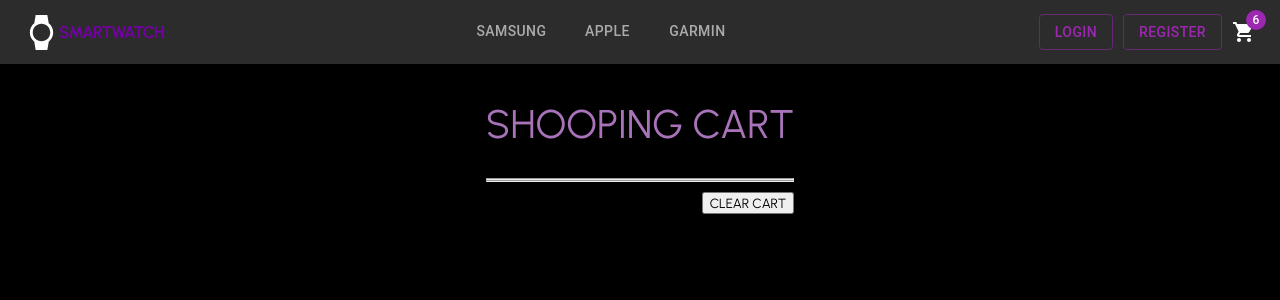
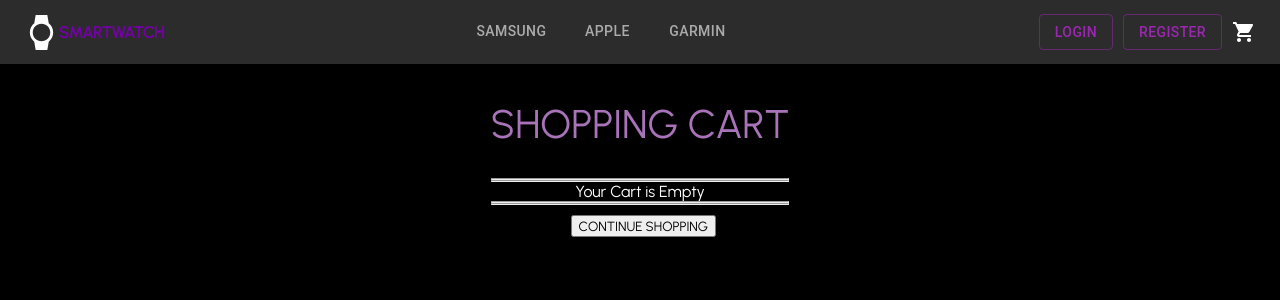
Before and after one commit to Norgito/smartwatch, a React (Create React App) app: page /cart in a window 1280 px wide. Shown: the top 300 px of the page. Built offline with nearby package versions, Linux system fonts and the light colour scheme.

Commit message:
Cart View

```diff
--- a/src/components/Cart/Cart.jsx
+++ b/src/components/Cart/Cart.jsx
@@ -1,6 +1,7 @@
 import React, { useContext } from "react";
 import { CartContext } from "../CartContext";
 import DeleteIcon from "@mui/icons-material/Delete";
+import { Link } from "react-router-dom"
 import {
   ImageCart,
   CartContainer,
@@ -9,7 +10,12 @@ import {
   CartInfo,
   TextCart,
   BtnRemoveAll,
+  BtnProceed,
+  BtnCart,
+  TotalPrice,
 } from "../Styles/Cart-Style";
+
+import FormatNumber from "../Util/FormatNumber"
 
 const Cart = () => {
   const test = useContext(CartContext);
@@ -17,15 +23,17 @@ const Cart = () => {
   return (
     <>
       <CartContainer>
-        <H1Cart>SHOOPING CART</H1Cart>
+        <H1Cart>SHOPPING CART</H1Cart>
         <hr />
         {test.cartList.length > 0 &&
           test.cartList.map((prod) => (
             <CartInfo>
               <ImageCart src={prod.image} />
               <H2Cart>{prod.product_name}</H2Cart>
+              <TextCart>Quantity: {prod.quantity}</TextCart>
               <TextCart>Price: ${prod.price}</TextCart>
-              <TextCart>Quantity: {prod.quantity}</TextCart>
+              <TextCart>Sub: <FormatNumber number={prod.price * prod.quantity} /></TextCart>
+
               <button onClick={() => test.removeItem(prod.id)} style={{cursor: "pointer"}}>
                 {" "}
                 <DeleteIcon />
@@ -33,7 +41,24 @@ const Cart = () => {
             </CartInfo>
           ))}
         <hr />
+        {
+          (test.cartList.length > 0)
+        ?
+        <>
+        <TotalPrice>TOTAL PRICE: <FormatNumber number={test.totalPrice()} /></TotalPrice>
+        <BtnProceed>CHECKOUT NOW</BtnProceed>
+        <hr />
         <BtnRemoveAll onClick={() => test.clear()} style={{cursor: "pointer"}}>CLEAR CART</BtnRemoveAll>
+
+        </>
+
+        :<>
+        <p>Your Cart is Empty</p>
+        <hr />
+        <hr />
+         <Link to='/'><BtnCart style={{cursor: "pointer"}}>CONTINUE SHOPPING</BtnCart></Link>
+         </>
+        }
       </CartContainer>
     </>
   );
--- a/src/components/CartContext.jsx
+++ b/src/components/CartContext.jsx
@@ -21,6 +21,15 @@ const CartContextProvider = ({children}) => {
     const isInCart = (id) => cartList.find(p => p.id === id) ? true : false;
     const removeItem = (id) => setCartList(cartList.filter(p => p.id !== id));
 
+    const totalPrice = () => {
+        return cartList.reduce((prev, act) => prev + act.quantity * act.price, 0);
+    }
+
+    const totalProducts = () => cartList.reduce((acumulador, productoActual) => acumulador + productoActual.quantity, 0);
+
+
+
+
 
     return (
         <CartContext.Provider value ={{
@@ -29,6 +38,8 @@ const CartContextProvider = ({children}) => {
             removeItem,
             clear,
             isInCart,
+            totalPrice,
+            totalProducts,
             }}>
             { children }
         </CartContext.Provider>
--- a/src/components/CartWidget/CartWidget.jsx
+++ b/src/components/CartWidget/CartWidget.jsx
@@ -1,9 +1,13 @@
 import ShoppingCartIcon from '@mui/icons-material/ShoppingCart';
 import Badge from '@mui/material/Badge';
+import { useContext } from 'react';
+import { CartContext } from '../CartContext';
 
 const CartWidget = () => {
+   const test = useContext(CartContext)
+
     return (
-      <Badge badgeContent={6} color="secondary">
+      <Badge badgeContent={test.totalProducts()} color="secondary">
         <ShoppingCartIcon color="white" />
       </Badge>
     );
--- a/src/components/NavBar/NavBar.jsx
+++ b/src/components/NavBar/NavBar.jsx
@@ -18,7 +18,9 @@ function NavBar() {
           </Tabs>
             <Button sx={{marginLeft:"auto"}} variant="outlined" color="secondary">Login</Button>
             <Button sx={{margin:"10px"}} variant="outlined" color="secondary">Register</Button>
+            <Link to="/cart" style={{textDecoration: "none", color: "white"}}>
             <CartWidget />
+            </Link>
         </Toolbar>
       </AppBar>
     </React.Fragment>
--- a/src/components/Styles/Cart-Style.jsx
+++ b/src/components/Styles/Cart-Style.jsx
@@ -40,7 +40,31 @@ const TextCart = styled.div`
 
 const BtnRemoveAll = styled.button`
     margin-top: 10px;
+    align-self: center;
+`;
+
+const BtnProceed = styled.button`
     align-self: flex-end;
+    margin-bottom:20px;
+    background-color: rgb(128, 50, 151);
+    border-style: none;
+    border-radius: 10px;
+    color: white;
+    width: 120px;
+    height: 25px;
+`;
+
+const BtnCart = styled.button`
+    margin-top: 10px;
+    margin-left: 80px;
+`;
+
+const TotalPrice = styled.div`
+  color: #ffff;
+  margin-top: 20px;
+  align-self: flex-end;
+  margin-bottom: 20px;
+
 `;
 
 export {
@@ -51,4 +75,7 @@ export {
   H2Cart,
   TextCart,
   BtnRemoveAll,
+  BtnCart,
+  TotalPrice,
+  BtnProceed,
 }
--- /dev/null
+++ b/src/components/Util/FormatNumber.jsx
@@ -0,0 +1,5 @@
+const FormatNumber = ({number}) => {
+    return <span>{new Intl.NumberFormat('en-US', { style: 'currency', currency: 'USD' }).format(number)}</span>
+}
+
+export default FormatNumber;
--- a/src/components/items/Item.jsx
+++ b/src/components/items/Item.jsx
@@ -1,5 +1,5 @@
 import React from 'react'
-import {Card, CardImg, Image, Btn, Price, LinkDecor, H2Style} from'../Styles/StyledComponents'
+import {Card, CardImg, Image, Btn, Price, H2Style} from'../Styles/StyledComponents'
 import { Link } from 'react-router-dom';
 
 const Item = ({prod, id}) => {
@@ -10,11 +10,12 @@ const Item = ({prod, id}) => {
                <Image src={prod.image} alt={prod.product_name} />
              </CardImg>
                 <H2Style>{prod.product_name}</H2Style>
+
+                <Price>${prod.price}</Price>
                 <Link to={`/item/${id}`} style={{ textDecoration: 'none' }}>
-                    <LinkDecor> MORE DETAILS...</LinkDecor>
+                <Btn style={{cursor: "pointer"}}>MORE DETAILS...</Btn>
                 </Link>
-                <Price>${prod.price}</Price>
-                <Btn style={{cursor: "pointer"}}>ADD TO CART</Btn>
+
             </Card>
         </div>
     )
```
Also changed, not shown: src/components/Cart/CartItem.jsx (added, +9 -0 lines).
